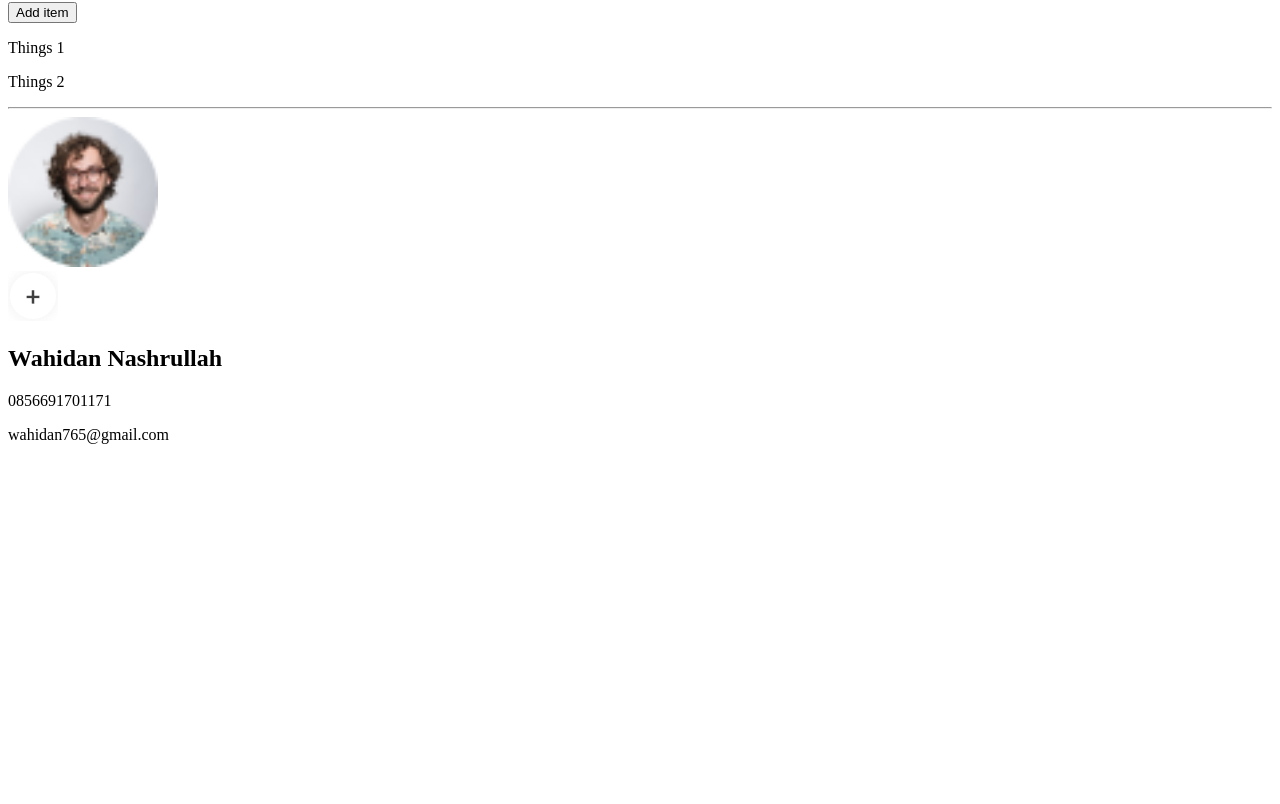
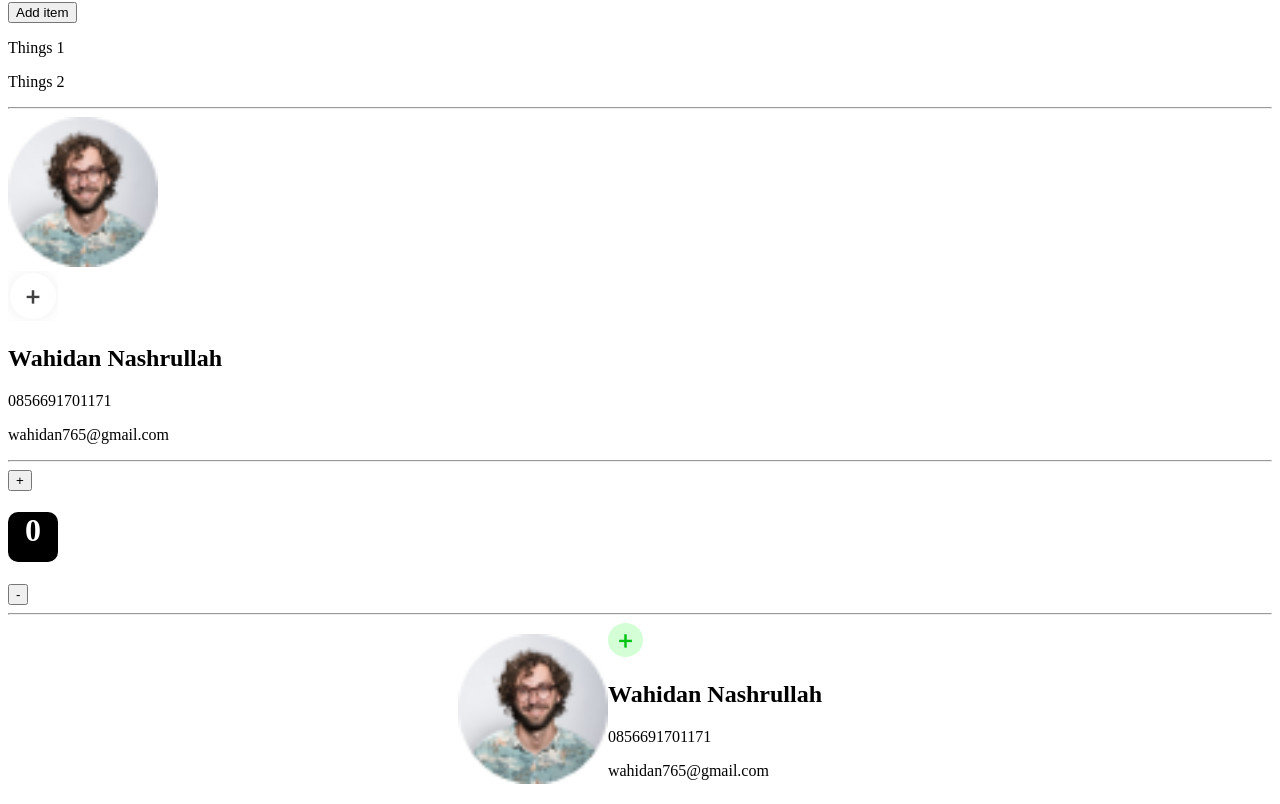
Before and after one commit to KingWahid/Learn-react-basic, a React (Vite) app: page / in a window 1280 px wide. Shown: the part 286-1090 px from the top of the page. Before the commit the page ends 800 px from the top, so only its background shows below. Built offline with nearby package versions, Linux system fonts and the light colour scheme.

Commit message:
Passing state as porps

```diff
--- a/src/App.jsx
+++ b/src/App.jsx
@@ -3,6 +3,8 @@ import Question from './BasicPraktik/Question'
 import Counter from './BasicPraktik/Counter'
 import StateArray from './BasicPraktik/StateArray'
 import StateObject from './BasicPraktik/StateObject'
+import CounterPropsState from './BasicPraktik/CountPropsState/CounterPropsState'
+import StateObjectProps from './BasicPraktik/StateObjectProps/StateObjectProps'
 
 const App = () => {
   return (
@@ -14,6 +16,10 @@ const App = () => {
         <StateArray />
         <hr/>
         <StateObject/>
+        <hr />
+        <CounterPropsState />
+        <hr />
+        <StateObjectProps />
     </div>
   )
 }
--- /dev/null
+++ b/src/BasicPraktik/CountPropsState/Count2.jsx
@@ -0,0 +1,10 @@
+import React from "react";
+import './count.css'
+
+export default function Count2(props) {
+  return (
+    <div className="counter-count">
+        <h1>{props.number}</h1>
+    </div>
+  )
+}
--- /dev/null
+++ b/src/BasicPraktik/CountPropsState/CounterPropsState.jsx
@@ -0,0 +1,22 @@
+import React, { useState } from 'react'
+import Count2 from './Count2'
+
+const CounterPropsState = () => {
+  const [count, setCount] = useState(0)
+  function plus() {
+    setCount(prevCount => prevCount + 1)
+  }
+  function minus() {
+    setCount (prevCount => prevCount - 1)
+  }
+
+  return (
+    <div>
+      <button onClick={plus}>+</button>
+      <Count2 number={count}/>
+      <button onClick={minus}>-</button>
+    </div>
+  )
+}
+
+export default CounterPropsState
--- /dev/null
+++ b/src/BasicPraktik/CountPropsState/count.css
@@ -0,0 +1,10 @@
+
+.counter-count h1 {
+    display: flex;
+    justify-content: center;
+    border-radius: 10px;
+    color: white;
+    background-color: black;
+    width: 50px;
+    height: 50px;
+}
--- /dev/null
+++ b/src/BasicPraktik/StateObjectProps/Add.jsx
@@ -0,0 +1,10 @@
+import React from 'react'
+
+export default function Add(props) {
+    let addIcon = props.isFilled ? "green.png" : "white.png"
+  return (
+    <div>
+        <img src={`add_icon_${addIcon}`} alt="" onClick={props.handleClick}/>
+    </div>
+  )
+}
--- /dev/null
+++ b/src/BasicPraktik/StateObjectProps/StateObjectProps.jsx
@@ -0,0 +1,35 @@
+import React, { useState } from 'react'
+import Add from './Add'
+import './add.css'
+const StateObjectProps = () => {
+    const [contact, setContact] = useState({
+        firstName: "Wahidan",
+        lastName: "Nashrullah",
+        phone: "0856691701171",
+        email: "wahidan765@gmail.com",
+        isAdd: true
+    })
+
+    // let addIcon = contact.isAdd ? "green.png" : "white.png"
+    function toggleAdd (){
+        setContact(prevContact => ({
+            ...prevContact,
+            isAdd: !prevContact.isAdd
+        }))
+    }
+  return (
+    <main>
+        <article className="card2">
+            <img src="profile_image.png" alt="" className="card-img" width={150}/>
+            <div className="card-favorite">
+                <Add isFilled={contact.isAdd} handleClick={toggleAdd}/>
+                <h2 className="card-name">{contact.firstName} {contact.lastName}</h2>
+                <p className="card-contact">{contact.phone}</p>
+                <p className="card-contact">{contact.email}</p>
+            </div>
+        </article>
+    </main>
+  )
+}
+
+export default StateObjectProps
--- /dev/null
+++ b/src/BasicPraktik/StateObjectProps/add.css
@@ -0,0 +1,5 @@
+.card2 {
+    display: flex;
+    justify-content: center;
+    align-items: center;
+}
```
